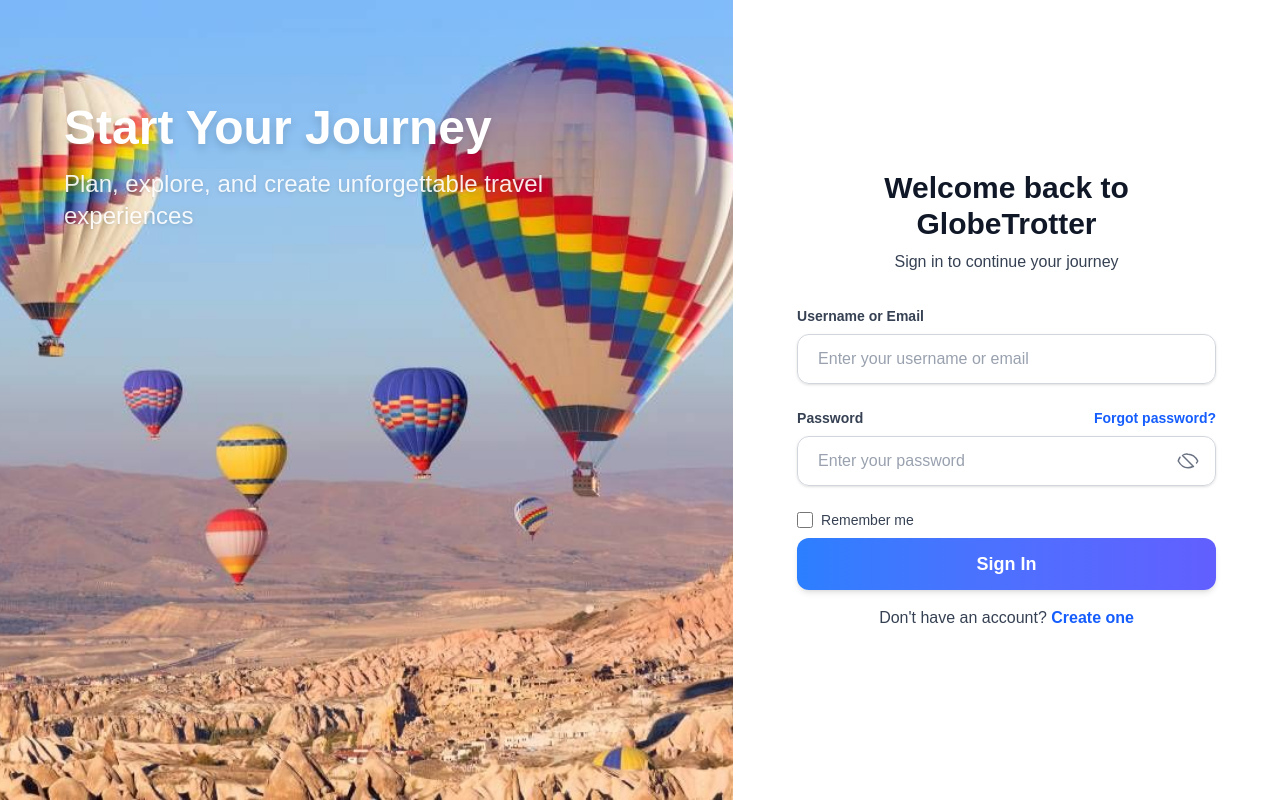
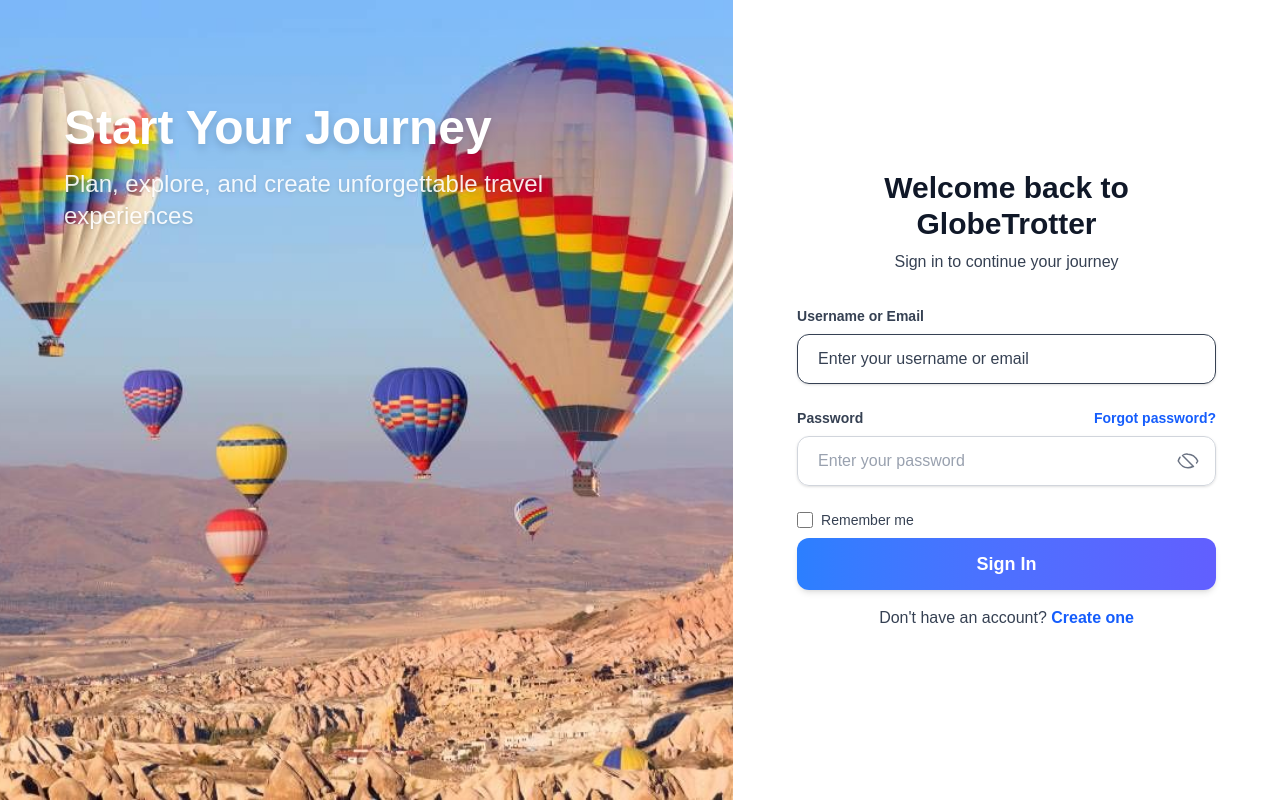
Before and after one commit to dimi-odoo/globetrotter, a Next.js app: page /login in a window 1280 px wide. Built offline with nearby package versions, Linux system fonts and the light colour scheme.

Commit message:
Update login input styling for improved contrast
Changed the username input field's text and border color to gray-700 and updated the placeholder color for better readability and visual consistency.

```diff
--- a/app/login/page.tsx
+++ b/app/login/page.tsx
@@ -152,7 +152,7 @@ export default function LoginPage() {
                 required
                 value={formData.username}
                 onChange={handleInputChange}
-                className="w-full px-5 py-3 border border-gray-300 rounded-xl focus:ring-2 focus:ring-blue-400 focus:border-transparent transition-all duration-200 bg-white/80 placeholder-gray-400 hover:border-blue-300 shadow-sm"
+                className="w-full px-5 py-3  text-gray-700 border border-gray-700 rounded-xl focus:ring-2 focus:ring-blue-400 focus:border-transparent transition-all duration-200 bg-white/80 placeholder-gray-700 hover:border-blue-300 shadow-sm"
                 placeholder="Enter your username or email"
               />
             </div>
```
